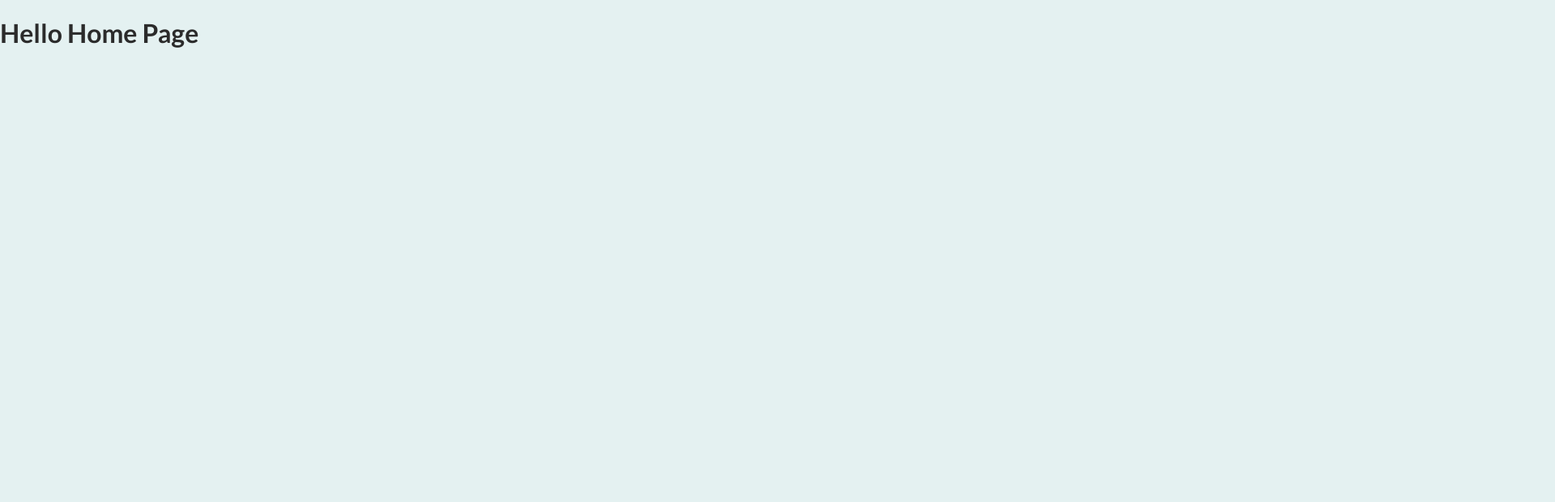
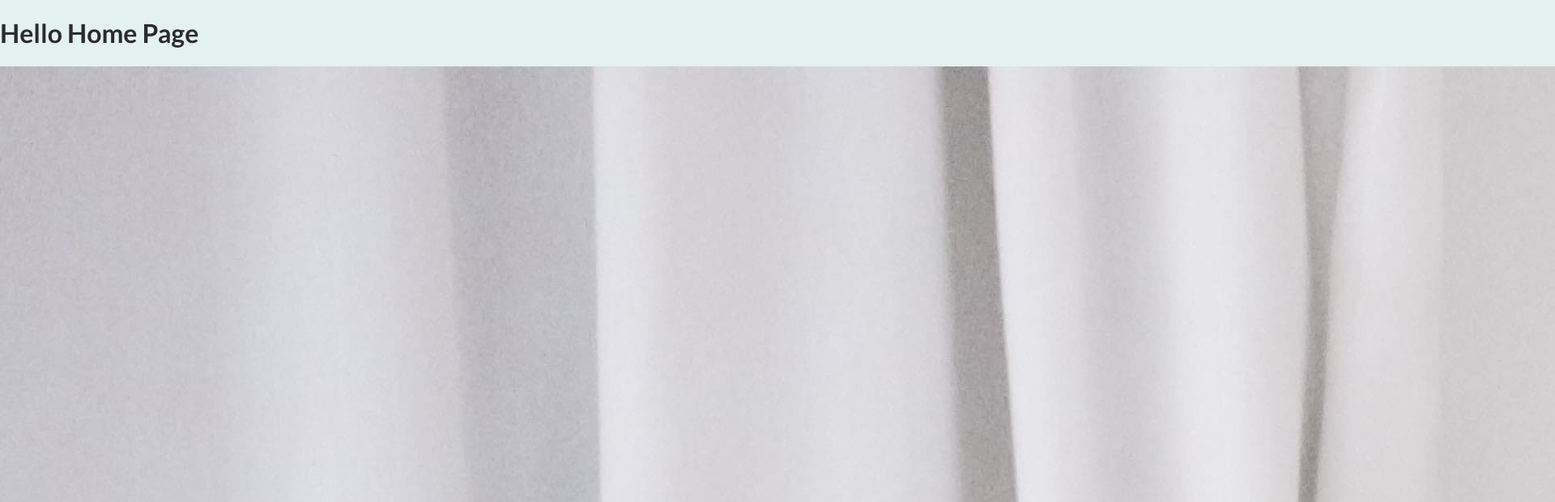
Before and after one commit to slavo3dev/socialwrapper, a Next.js app: page / in a window 1280 px wide. Shown: the top 620 px of the page at 81% size, 1920 px wide, since content can reach past the window. Built offline with nearby package versions, Linux system fonts and the light colour scheme.

Commit message:
adding simple components

```diff
--- /dev/null
+++ b/components/eventItem/index.js
@@ -0,0 +1,35 @@
+import Link from "next/link";
+
+export function EventItem(props) {
+  const { title, image, date, location, id } = props.items;
+
+  const dateFormat = new Date(date).toLocaleString("en-US", {
+    day: "numeric",
+    month: "long",
+    year: "numeric",
+  });
+
+  const addressFormat = location.replace(", ", "\n");
+
+  const exploreLink = `/events/${id}`;
+
+  return (
+    <li key={id}>
+      <img src={"/" + image} alt={title} />
+      <div>
+        <div>
+          <h1>{title}</h1>
+          <div>
+            <time>{dateFormat}</time>
+          </div>
+          <div>
+            <address>{addressFormat}</address>
+          </div>
+        </div>
+        <div>
+          <Link href={exploreLink}>Explore Event</Link>
+        </div>
+      </div>
+    </li>
+  );
+}
--- /dev/null
+++ b/components/eventList/index.js
@@ -0,0 +1,13 @@
+import { EventItem } from "../index";
+
+export function EventList(props) {
+  const { featuredEvents } = props;
+
+  return (
+    <ul>
+      {featuredEvents.map((event) => (
+        <EventItem key={event.id} items={event} />
+      ))}
+    </ul>
+  );
+}
--- /dev/null
+++ b/components/index.js
@@ -0,0 +1,4 @@
+import { EventList } from "./eventList";
+import { EventItem } from "./eventItem";
+
+export { EventList, EventItem };
--- a/dummy-data.js
+++ b/dummy-data.js
@@ -26,7 +26,7 @@ const DUMMY_EVENTS = [
       "You probably need no help with networking in general. But focusing your energy correctly - that is something where most people can improve.",
     location: "My Street 12, 10115 Broke City",
     date: "2022-04-10",
-    image: "social-wrapper-running.jpg",
+    image: "images/social-wrapper-running.jpg",
     isFeatured: true,
   },
 ];
--- a/pages/index.js
+++ b/pages/index.js
@@ -1,7 +1,15 @@
+import { getFeaturedEvents } from "../dummy-data";
+import { EventList } from "../components";
+
 function Home() {
+  const featuredEvents = getFeaturedEvents();
+
+  console.log(featuredEvents);
+
   return (
     <div>
       <h1>Hello Home Page</h1>
+      <EventList featuredEvents={featuredEvents} />
     </div>
   );
 }
```
